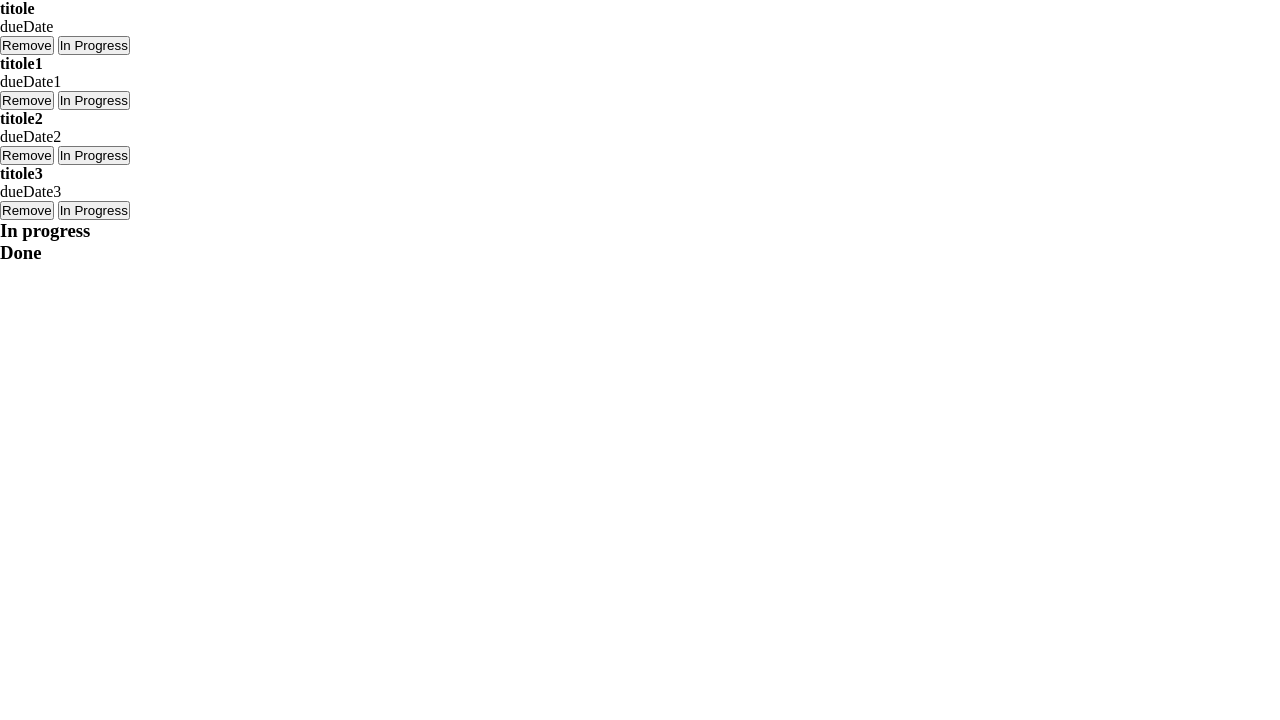
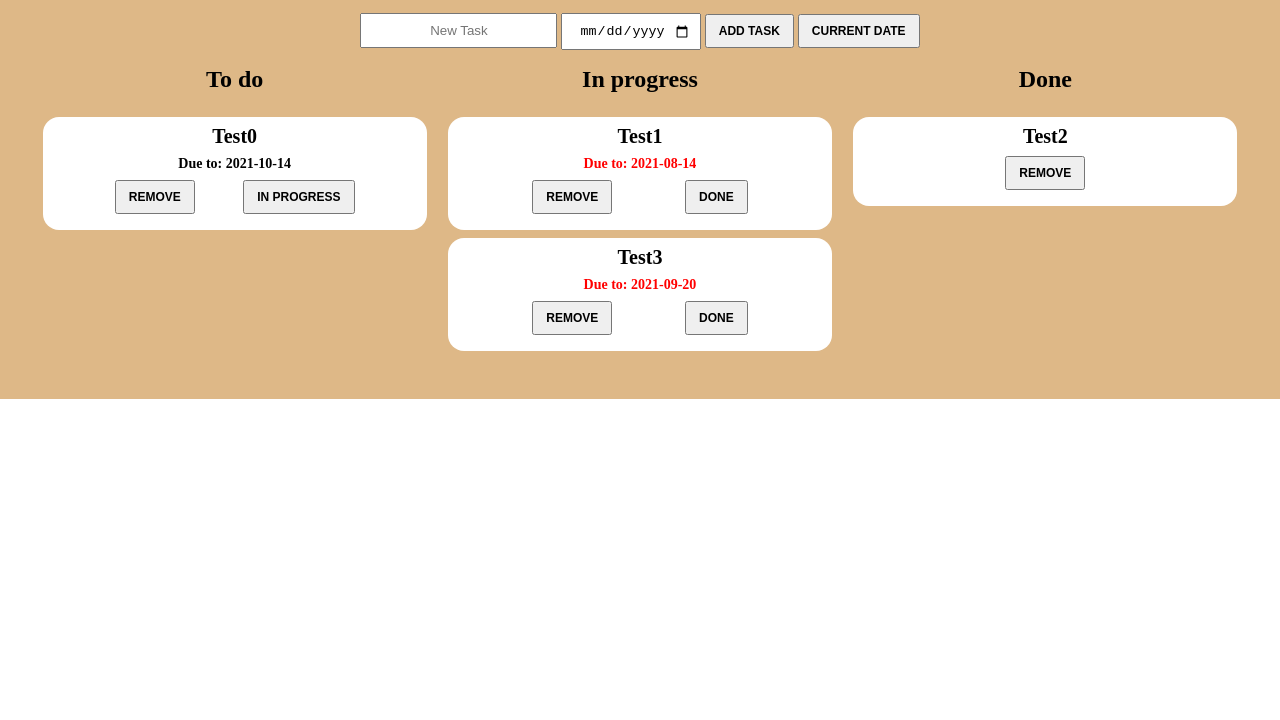
Before and after one commit to BrunosCode/vue-todolist, a plain HTML site: page index.html in a window 1280 px wide. Shown: the part 80-800 px from the top of the page. Drawn offline with nearby package versions, Linux system fonts and the light colour scheme.

Commit message:
css style

```diff
--- a/css/style.css
+++ b/css/style.css
@@ -4,3 +4,73 @@
     padding: 0;
     margin: 0;
 }
+
+.l-container {
+    padding: 2rem;
+    display: flex;
+    flex-direction: column;
+    justify-content: center;
+    text-align: center;
+}
+
+.l-inputs {
+    text-align: center;
+    margin-bottom: 1rem;
+}
+
+.l-row {
+    display: flex;
+    justify-content: space-around;
+}
+.l-col {
+    width: 30vw;
+}
+
+.l-list {
+    list-style: none;
+    margin-bottom: 1rem;
+}
+
+
+
+.c-backgroud {
+    background-color: burlywood;
+}
+.c-title {
+    margin-bottom: 1.5rem;
+}
+.c-input {
+    padding: .5rem;
+    text-align: center;
+}
+.c-task {
+    margin-bottom: .5rem;
+    padding: .5rem 3rem;
+    border-radius: 1rem;
+    background-color: white;
+}
+.c-task__titole {
+    text-transform: capitalize;
+    font-size: 1.25rem;
+    margin-bottom: .5rem;
+}
+.c-task__date {
+    font-weight: 700;
+    font-size: .875rem;
+}
+.c-task__date--expired {
+    color: red;
+}
+.c-task__btns {
+    margin: .5rem 0;
+}
+.c-btn {
+    padding: .5rem .75rem;
+    text-transform: uppercase;
+    font-size: .75rem;
+    font-weight: 700;
+}
+.c-btn:hover {
+    cursor: pointer;
+    transform: scale(.9);
+}
--- a/index.html
+++ b/index.html
@@ -8,44 +8,56 @@
     <title>To do list</title>
 </head>
 <body>
-    <main id="root">
-        <div>
-            <h1>Todos app</h1>
-            <input type="text" name="newTitole" id="newTitole" v-model="newTitole" placeholder="New Task">
-            <input type="date" name="newDueDate" id="newDueDate" v-model="newDueDate">
-            <button @click="addTask(newTitole, newDueDate); resetInput()">Add task</button>
+    <main id="root" class="l-container c-backgroud">
+        <h1 class="c-title">Todos app</h1>
+
+        <div class="l-inputs">
+            <input type="text" name="newTitole" id="newTitole" class="c-input" v-model="newTitole" placeholder="New Task">
+            <input type="date" name="newDueDate" id="newDueDate" class="c-input" v-model="newDueDate">
+            <button class="c-btn" @click="addTask(newTitole, newDueDate); resetInput()">Add task</button class="c-btn">
+            <button class="c-btn" @click="printDate()">current date</button class="c-btn">
         </div>
-        <div>
-            <h3>To do</h3>
-            <ul v-for="(task, i) in tasks">
-                <li v-if="task.state === 'toDo'">
-                    <h4>{{task.titole}}</h4>
-                    <p>{{task.dueDate}}</p>
-                    <button @click="removeTask(i)">Remove</button>
-                    <button @click="changeState(i, 'inProgress')">In Progress</button>
+
+        <div class="l-row">
+            <div class="l-col">
+                <h2 class="c-title">To do</h2>
+                <ul class="l-list">
+                    <li v-for="(task, i) in tasks" class="c-task c-task--toDo" v-if="task.state === 'toDo'">
+                        <h4 class="c-task__titole">{{task.titole}}</h4>
+                        <p class="c-task__date" :class="isExpired(task.dueDate)">Due to: {{task.dueDate.toISOString().substr(0, 10)}}</p>
+                        <div class="l-row c-task__btns">
+                            <button class="c-btn" @click="removeTask(i)">Remove</button class="c-btn">
+                            <button class="c-btn" @click="changeState(i, 'inProgress')">In Progress</button class="c-btn">
+                        </div>
                     </li>
                 </ul>
             </div>
-        <div>
-            <h3>In progress</h3>
-            <ul v-for="(task, i) in tasks">
-                <li v-if="task.state === 'inProgress'">
-                    <h4>{{task.titole}}</h4>
-                    <p>{{task.dueDate}}</p>
-                    <button @click="removeTask(i)">Remove</button>
-                    <button @click="changeState(i, 'done')">Done</button>
+
+            <div class="l-col">
+                <h2 class="c-title">In progress</h2>
+                <ul class="l-list">
+                    <li v-for="(task, i) in tasks" class="c-task c-task--inProgess" v-if="task.state === 'inProgress'">
+                        <h4 class="c-task__titole">{{task.titole}}</h4>
+                        <p class="c-task__date" :class="isExpired(task.dueDate)">Due to: {{task.dueDate.toISOString().substr(0, 10)}}</p>
+                        <div class="l-row c-task__btns">
+                            <button class="c-btn" @click="removeTask(i)">Remove</button class="c-btn">
+                            <button class="c-btn" @click="changeState(i, 'done')">Done</button class="c-btn">
+                        </div>
                     </li>
                 </ul>
             </div>
-        <div>
-            <h3>Done</h3>
-            <ul v-for="(task, i) in tasks">
-                <li v-if="task.state === 'done'">
-                    <h4>{{task.titole}}</h4>
-                    <p>{{task.dueDate}}</p>
-                    <button @click="removeTask(i)">Remove</button>
+
+            <div class="l-col">
+                <h2 class="c-title">Done</h2>
+                <ul class="l-list">
+                    <li v-for="(task, i) in tasks" class="c-task c-task--done" v-if="task.state === 'done'">
+                        <h4 class="c-task__titole">{{task.titole}}</h4>
+                        <div class="l-row c-task__btns">
+                            <button class="c-btn" @click="removeTask(i)">Remove</button class="c-btn">
+                        </div>
                     </li>
                 </ul>
+            </div>
         </div>
     </main>
 
--- a/js/app.js
+++ b/js/app.js
@@ -1,8 +1,8 @@
 class Task {
-    constructor( titole, dueDate ) {
+    constructor( titole, dueDate, state="toDo" ) {
         this.titole = titole;
-        this.dueDate = dueDate;
-        this.state = "toDo";
+        this.dueDate = new Date(dueDate+"T00:00");
+        this.state = state;
     }
 }
 
@@ -11,11 +11,12 @@ const app = new Vue (
         el: "#root",
         data: {
             tasks: [
-                new Task("titole", "dueDate"),
-                new Task("titole1", "dueDate1"),
-                new Task("titole2", "dueDate2"),
-                new Task("titole3", "dueDate3"),
+                new Task("test0", "2021-10-14"),
+                new Task("test1", "2021-08-14", "inProgress"),
+                new Task("test2", "2021-09-14", "done"),
+                new Task("test3", "2021-09-20", "inProgress"),
             ],
+            currentDate: new Date(),
             // this inputs needs some validation
             newTitole: "",
             newDueDate: ""
@@ -35,6 +36,14 @@ const app = new Vue (
             resetInput: function() {
                 this.newTitole = "";
                 this.newDueDate = "";
+            },
+            printDate: function() {
+                console.log(this.currentDate);
+            },
+            isExpired: function(dueDate) {
+                if (this.currentDate.getTime() >= dueDate.getTime()) {
+                    return "c-task__date--expired";
+                }
             }
         }
     }
```
Lines whose indentation alone changed are shown as unchanged.
